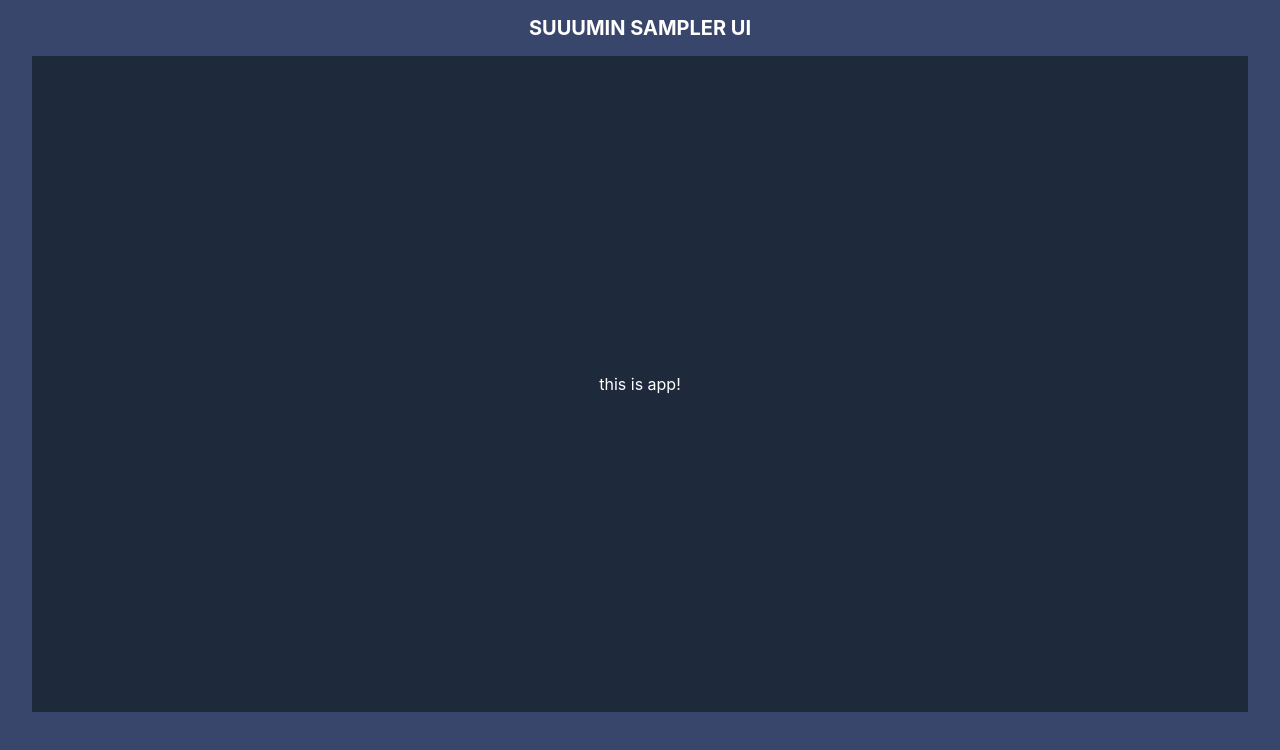
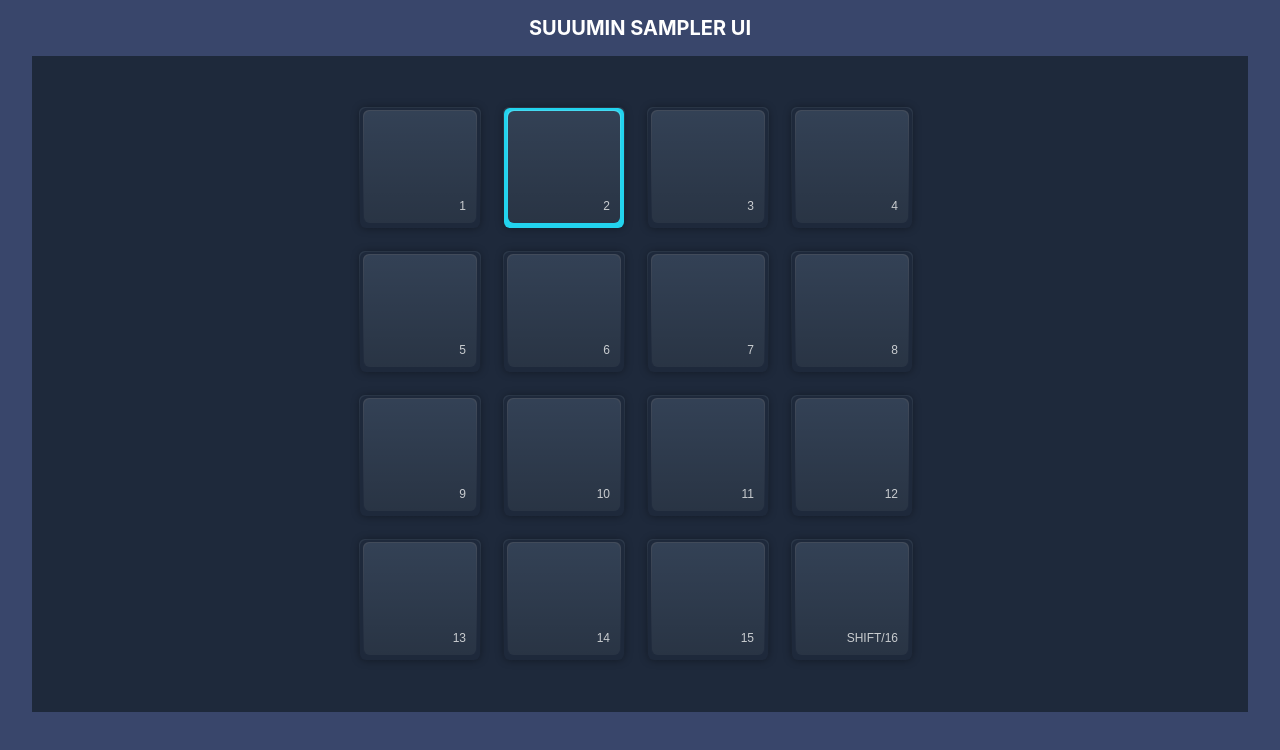
Before and after one commit to masa-sumimoto/suuumin-sampler-ui, a React (Create React App) app: page / in a window 1280 px wide. Shown: the top 750 px of the page. Built offline with nearby package versions, Linux system fonts and the light colour scheme.

Commit message:
Add Pad Component (WIP)

```diff
--- a/src/App.tsx
+++ b/src/App.tsx
@@ -1,12 +1,16 @@
 // import React from 'react';
 import "./App.css";
+
+import AppBody from "./components-layout/AppBody";
 
 function App() {
   return (
     <div className="meta-wrap">
       <h1 className="meta-ttl">SUUUMIN SAMPLER UI</h1>
       <div className="app-wrap">
-        <div className="app">this is app!</div>
+        <div className="app">
+          <AppBody />
+        </div>
       </div>
     </div>
   );
--- /dev/null
+++ b/src/components-layout/AppBody.tsx
@@ -0,0 +1,13 @@
+import React from "react";
+
+import PadContainer from "./PadContainer";
+
+const AppBody = () => {
+  return (
+    <div>
+      <PadContainer />
+    </div>
+  );
+};
+
+export default AppBody;
--- /dev/null
+++ b/src/components-layout/PadContainer.tsx
@@ -0,0 +1,30 @@
+import React from "react";
+
+import "./pad-container.css";
+
+import Pad from "../components/Pad";
+
+const PadContainer = () => {
+  return (
+    <div className="pad-container">
+      <Pad label="1" onClick={() => console.log("clicked pad!")} />
+      <Pad label="2" isActive={true} />
+      <Pad label="3" />
+      <Pad label="4" />
+      <Pad label="5" />
+      <Pad label="6" />
+      <Pad label="7" />
+      <Pad label="8" />
+      <Pad label="9" />
+      <Pad label="10" />
+      <Pad label="11" />
+      <Pad label="12" />
+      <Pad label="13" />
+      <Pad label="14" />
+      <Pad label="15" />
+      <Pad label="SHIFT/16" />
+    </div>
+  );
+};
+
+export default PadContainer;
--- /dev/null
+++ b/src/components-layout/pad-container.css
@@ -0,0 +1,10 @@
+.pad-container {
+  display: flex;
+  gap: 24px;
+  padding: 12px;
+  flex-wrap: wrap;
+  /* background-color: #eec; */
+  width: 584px;
+  position: relative;
+  z-index: 1;
+}
--- /dev/null
+++ b/src/components/Pad.tsx
@@ -0,0 +1,49 @@
+import React from "react";
+import "./pad.css";
+
+interface PadProps {
+  isActive?: boolean;
+  size?: "sm" | "md" | "lg";
+  label?: string;
+  onClick?: () => void;
+}
+
+const Pad = ({ isActive = false, size = "md", label, ...props }: PadProps) => {
+  const activeClass = isActive ? "pad--state_active" : "";
+
+  return (
+    <div className={["pad", `pad--size_${size}`, activeClass].join(" ")}>
+      <div className="pad__inner">
+        <button className="pad__btn" onClick={props.onClick}>
+          {label && <span className="pad__label">{label}</span>}
+        </button>
+      </div>
+    </div>
+  );
+};
+
+export default Pad;
+
+// export const Button = ({
+//   primary = false,
+//   size = "medium",
+//   backgroundColor,
+//   label,
+//   ...props
+// }: ButtonProps) => {
+//   const mode = primary
+//     ? "storybook-button--primary"
+//     : "storybook-button--secondary";
+//   return (
+//     <button
+//       type="button"
+//       className={["storybook-button", `storybook-button--${size}`, mode].join(
+//         " "
+//       )}
+//       style={{ backgroundColor }}
+//       {...props}
+//     >
+//       {label}
+//     </button>
+//   );
+// };
--- /dev/null
+++ b/src/components/pad.css
@@ -0,0 +1,76 @@
+.pad {
+  display: flex;
+  justify-content: center;
+  align-items: center;
+  position: relative;
+  background-color: #1E293B;
+  width: 120px; /* 122 - 2 */
+  height: 120px;
+  box-shadow: 0px 0px 8px rgba(0, 0, 0, 0.4);
+  border-radius: 6px;
+}
+
+.pad::before {
+  position: absolute;
+  top: -1px;
+  bottom: -1px;
+  left: -1px;
+  right: -1px;
+  background: linear-gradient(0deg, #1E293B, #334155);
+  content: '';
+  border-radius: 6px;
+  z-index: -1;
+}
+
+.pad--state_active {
+  background-color: #22D3EE;
+}
+
+.pad__inner {
+  position: relative;
+  z-index: 1;
+}
+
+.pad__btn {
+  position: relative;
+  background-color: #334155;
+  cursor: pointer;
+  border-radius: 6px;
+  width: 112px; /* 114 - 2 */
+  height: 112px;
+  border: none;
+}
+
+.pad__btn::before {
+  position: absolute;
+  top: -1px;
+  bottom: -1px;
+  left: -1px;
+  right: -1px;
+  background: linear-gradient(0deg, rgba(255, 255, 255, 0), rgba(255, 255, 255, 1));
+  opacity: 0.16;
+  content: '';
+  border-radius: 6px;
+  z-index: -1;
+}
+
+.pad__btn::after {
+  position: absolute;
+  top: 0;
+  bottom: 0;
+  left: 0;
+  right: 0;
+  background: linear-gradient(0deg, rgba(0, 0, 0, 1), rgba(0, 0, 0, 0));
+  opacity: 0.2;
+  content: '';
+  z-index: 2;
+  border-radius: 6px;
+}
+
+.pad__label {
+  position: absolute;
+  bottom: 10px;
+  right: 10px;
+  color: #F1F5F9;
+  font-size: 12px;
+}
```
Also changed, not shown: 1 other file (tests, documents, lock files or other folders).
